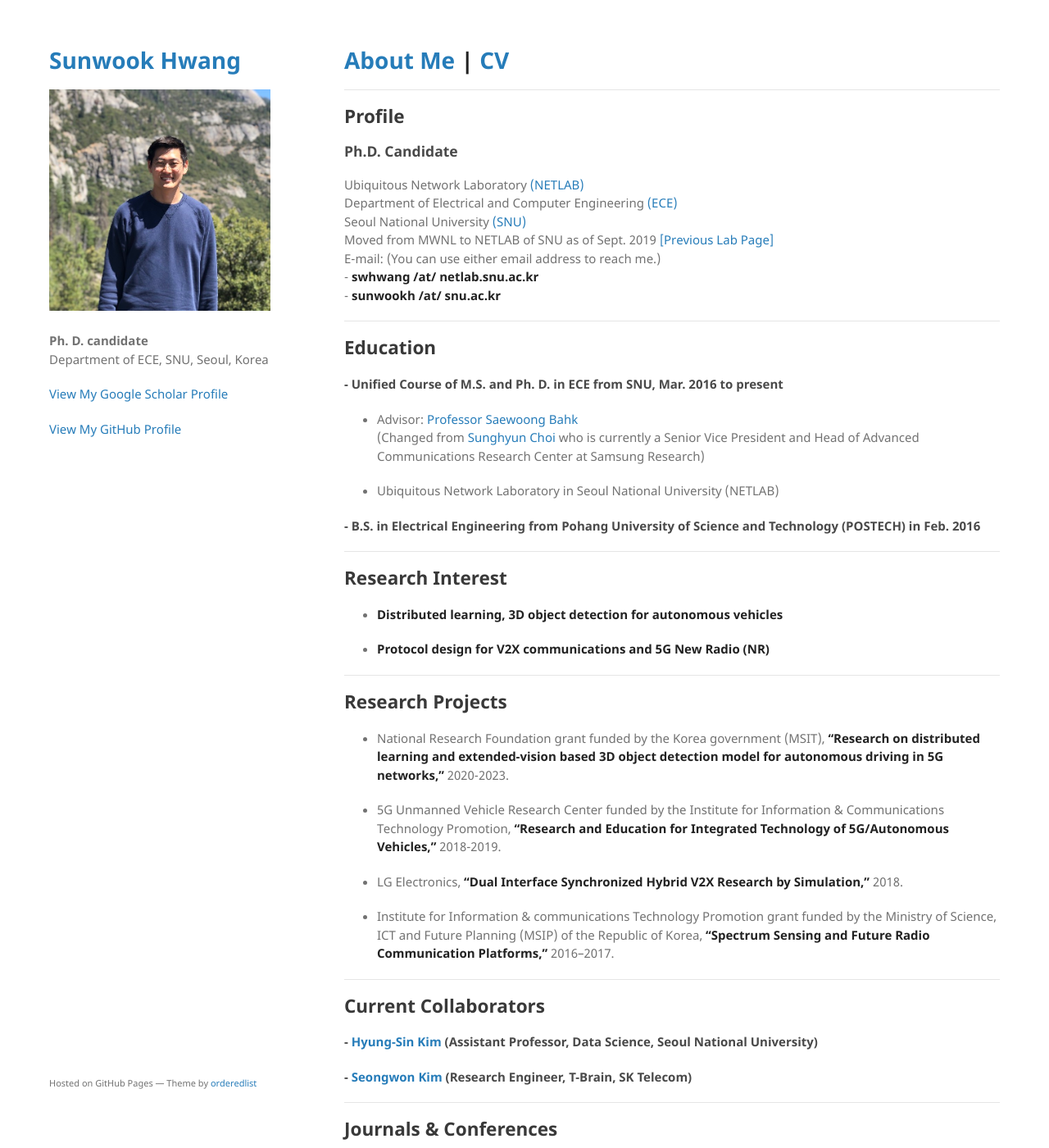
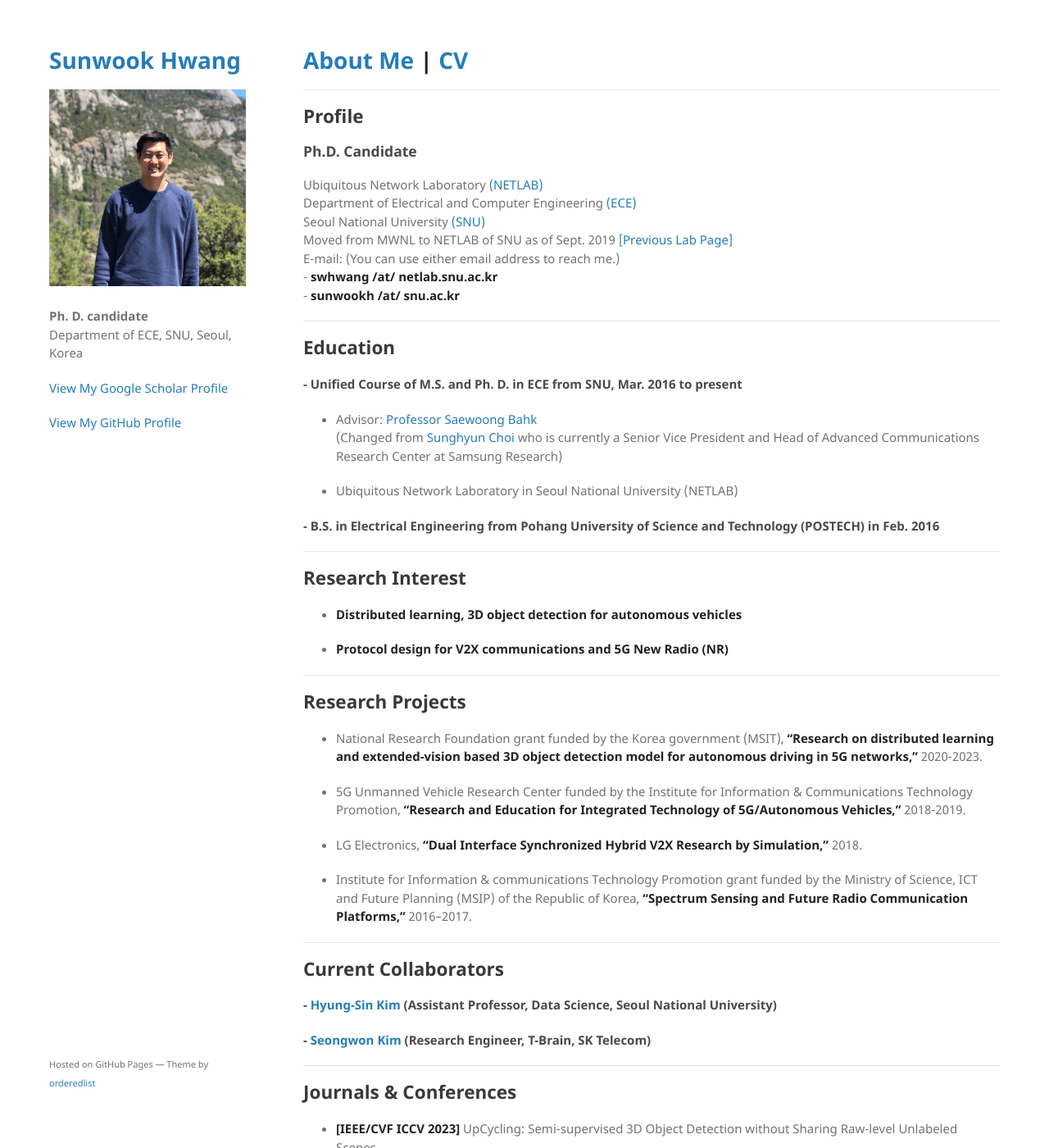
Before and after one commit to jeongjun-park/jeongjun-park.github.io, a Jekyll site: the page built from index.md, in a window 1280 px wide and 1400 px high. Shown: the whole window at 82% size. Built offline with Jekyll 4.4.1, drawn with Linux system fonts in a browser that asks for light colours; our own code applies the rules of GitHub Pages for plain Markdown files; some of the changed text lies outside the part shown.

Commit message:
rev minor

```diff
--- a/_sass/jekyll-theme-minimal.scss
+++ b/_sass/jekyll-theme-minimal.scss
@@ -106,7 +106,7 @@ img {
 }
 
 header {
-  width:270px;
+  width:240px;
   float:left;
   position:fixed;
   -webkit-font-smoothing:subpixel-antialiased;
@@ -119,7 +119,7 @@ ul.downloads {
   background: #f4f4f4;
   border-radius:5px;
   border:1px solid #e0e0e0;
-  width:270px;
+  width:240px;
 }
 
 .downloads li {
@@ -173,7 +173,7 @@ strong {
 }
 
 section {
-  width:800px;
+  width:850px;
   float:right;
   padding-bottom:50px;
 }
@@ -190,7 +190,7 @@ hr {
 }
 
 footer {
-  width:270px;
+  width:240px;
   float:left;
   position:fixed;
   bottom:50px;
--- a/index.md
+++ b/index.md
@@ -59,7 +59,7 @@ at Samsung Research)
 
 * **[IEEE/CVF ICCV 2023]**
 UpCycling: Semi-supervised 3D Object Detection without Sharing Raw-level Unlabeled Scenes<br>
-**Sunwook Hwang**, Youngseok Kim, Seongwon Kim, Saewoong Bahk, and Hyung-Sin Kim
+**Sunwook Hwang**, Youngseok Kim, Seongwon Kim, Saewoong Bahk, and Hyung-Sin Kim <br>
 (Acceptance ratio: <20%).
 
 * **[IEEE TVT 2020]** Beyond Vision: Hidden Car Detector with On-demand Relaying in Vehicular Communications<br>
@@ -67,15 +67,15 @@ UpCycling: Semi-supervised 3D Object Detection without Sharing Raw-level Unlabel
 
 * **[IEEE WCNC 2021]**
 PRESS: Predictive Assessment of Resource Usage for C-V2V Mode 4 <br>
-Jin Mo Yang, Hoyoung Yoon, **Sunwook Hwang**, and Saewoong Bahk,
+Jin Mo Yang, Hoyoung Yoon, **Sunwook Hwang**, and Saewoong Bahk
 
 * **[IEEE Access 2019]**
 Nearest-First: Efficient Relaying Scheme in Heterogeneous V2V Communication Environments <br>
-Byungjun Kim, Seongwon Kim, Hoyoung Yoon, **Sunwook Hwang**, M. Xavier Punithan, Byeong Rim Jo, and Sunghyun Choi,
+Byungjun Kim, Seongwon Kim, Hoyoung Yoon, **Sunwook Hwang**, M. Xavier Punithan, Byeong Rim Jo, and Sunghyun Choi
 
 * **[IEEE DySPAN 2017]**
 COTA: Channel Occupancy Time Adaptation for LTE in Unlicensed Spectrum <br>
-Kangjin Yoon, Taejun Park, Jihoon Kim, Weiping Sun, **Sunwook Hwang**, Ingab Kang, and Sunghyun Choi,
+Kangjin Yoon, Taejun Park, Jihoon Kim, Weiping Sun, **Sunwook Hwang**, Ingab Kang, and Sunghyun Choi
 
 <!-- 6. **Sunwook Hwang**, Kangjin Yoon, and Sunghyun Choi,
 "Channel Switching Operation of LTE-LAA in Unlicensed Spectrum,"
@@ -98,30 +98,30 @@ Kangjin Yoon, Taejun Park, Jihoon Kim, Weiping Sun, **Sunwook Hwang**, Ingab Kan
 * **Sunwook Hwang**, Youngseok Kim, Saewoong Bahk, and Hyung-sin Kim,
 "Semi-supervised learning method for object detection in autonomous vehicle
 and server for performing semi-supervised learning for object detection in
-autonomous vehicle,"
+autonomous vehicle,"\
 **US 11,495,012**, Nov. 2022.\
 **Korean Patent 10-23-402**, Apr. 2022.
 
 * **Sunwook Hwang**, Seongwon Kim, Hoyoung Yoon, Byungjun Kim, Sunghyun Choi, and Saewoong Bahk,
-"Method and apparatus for communication between vehicles and apparatus for using the same,"
+"Method and apparatus for communication between vehicles and apparatus for using the same,"\
 **US 11,032,682 B2**, June, 2021.\
 **Korean Patent 10-1975759**, Apr. 2019.
 
 * Kangjin Yoon, **Sunwook Hwang**, and Sunghyun Choi,
-“Method, apparatus and computer readable record media for collision-aware link adaptation through clustering,”
+“Method, apparatus and computer readable record media for collision-aware link adaptation through clustering,”\
 **Korean Patent 10-2099376**, Apr. 2020.
 
 * Seungil Park, **Sunwook Hwang**, Hoyoung Yoon, Byungjun Kim, and Sunghyun Choi,
-"Method and apparatus for message relaying,"
+"Method and apparatus for message relaying,"\
 **PCT/KR2019/008328**, July 2019.
 **Korean Patent 10-1935230**, Dec. 2018.
 
 * Kangjin Yoon, **Sunwook Hwang**, Taejun Park, Jihoon Kim, and Sunghyun Choi,
-"Method, apparatus and computer readable record media for sharing radio resource on unlicensed band,"
+"Method, apparatus and computer readable record media for sharing radio resource on unlicensed band,"\
 **Korean Patent 10-1865390**, May 2018.
 
 * Byounghoon Jung, Jihoon Kim, Sunghyun Choi, Seunghoon Park, Jungsoo Jung, Jaehong Yi, Kangjin Yoon, and **Sunwook Hwang**,
-“Apparatus and method for operating a plurality of carriers in wireless communication system,”
+“Apparatus and method for operating a plurality of carriers in wireless communication system,”\
 Korean Patents Application 10-2017-0111389, filed Aug. 2017, Patent Pending.
 
 ### - Software Intellectual Properties
```
